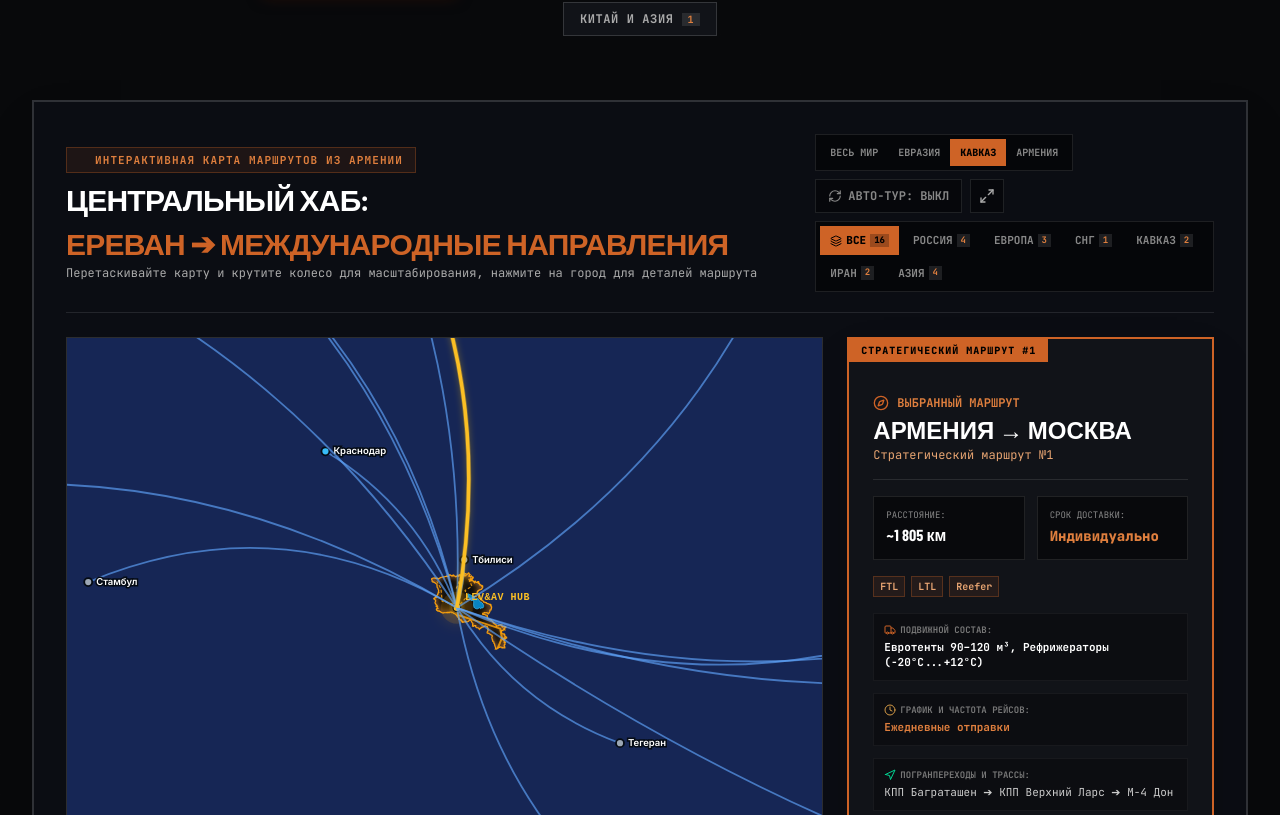
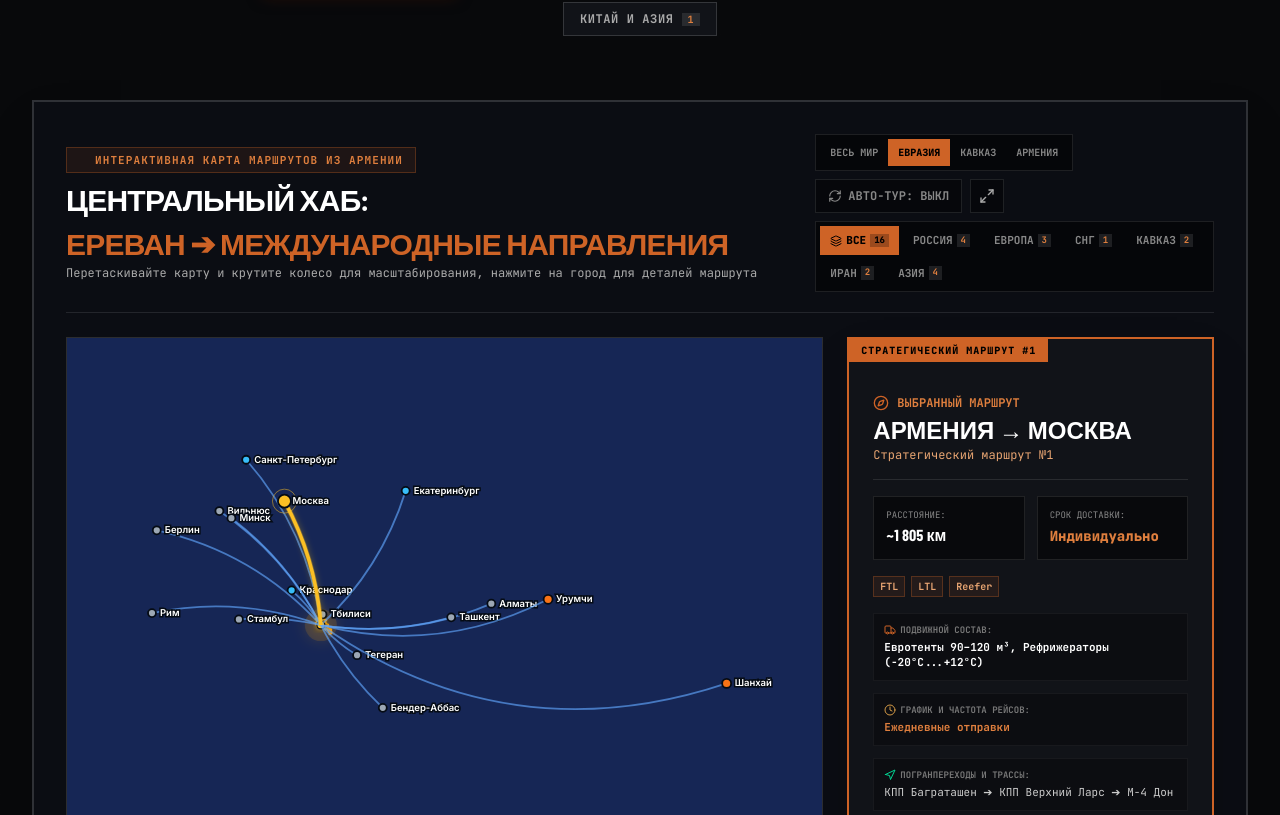
Before and after one commit to Felco909/lev-av-logistics-portal, a React (Vite) app: page / in a window 1280 px wide. Shown: the part 8585-9400 px from the top of the page. Built offline with nearby package versions, Linux system fonts and the light colour scheme; a web font is replaced by a local one.

Commit message:
fix: default logistics map to eurasia preset
Switch the initial mapPreset from 'caucasus' to 'eurasia' so the map
opens on a view that covers the company's actual transit corridors
(СНГ/Европа/Китай) instead of a narrow regional crop.

```diff
--- a/src/components/LogisticsMap.tsx
+++ b/src/components/LogisticsMap.tsx
@@ -30,7 +30,7 @@ export default function LogisticsMap({ onSelectRoute, selectedCategory = 'all' }
 
   const [size, setSize] = useState({ width: 960, height: 520 });
   const [zoomK, setZoomK] = useState(1);
-  const [mapPreset, setMapPreset] = useState<MapPreset>('caucasus');
+  const [mapPreset, setMapPreset] = useState<MapPreset>('eurasia');
   const [selectedDestId, setSelectedDestId] = useState<string>(DESTINATIONS[1]?.id ?? DESTINATIONS[0].id);
   const [hoveredDestId, setHoveredDestId] = useState<string | null>(null);
   const [isAutoPlaying, setIsAutoPlaying] = useState<boolean>(!reduceMotion);
```
